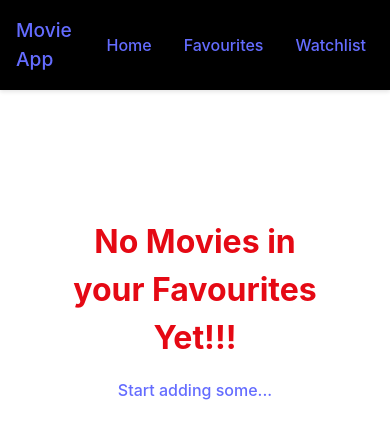
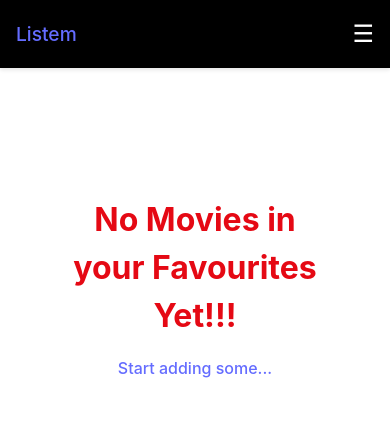
Before and after one commit to Krishnalikescoding/react-movie-finder, a React (Vite) app: page /Favourites in a window 390 px wide. Shown: the top 438 px of the page. Built offline with nearby package versions, Linux system fonts and the light colour scheme.

Commit message:
add burger menu

```diff
--- a/src/components/NavBar.jsx
+++ b/src/components/NavBar.jsx
@@ -1,20 +1,29 @@
 import { Link } from "react-router-dom";
 import "../css/NavBar.css";
+import { useState } from "react";
 
 function NavBar() {
+  const [menuOpen, setMenuOpen] = useState(false);
+
   return (
     <nav className="navbar">
       <div className="navbar-brand">
-        <Link to="/">Movie App</Link>
+        <Link to="/">Listem</Link>
       </div>
-      <div className="navbar-links">
-        <Link to="/" className="nav-link">
+      <div
+        className="menu-icon"
+        onClick={() => setMenuOpen(!menuOpen)}
+      >
+        {menuOpen ? "✕" : "☰"}
+      </div>
+      <div className={`navbar-links ${menuOpen ? "active" : ""}`}>
+        <Link to="/" className="nav-link" onClick={() => setMenuOpen(false)}>
           Home
         </Link>
-        <Link to="/Favourites" className="nav-link">
+        <Link to="/Favourites" className="nav-link" onClick={() => setMenuOpen(false)}>
           Favourites
         </Link>
-        <Link to="/Watchlist" className="nav-link">
+        <Link to="/Watchlist" className="nav-link" onClick={() => setMenuOpen(false)}>
           Watchlist
         </Link>
       </div>
@@ -22,4 +31,4 @@ function NavBar() {
   );
 }
 
-export default NavBar
+export default NavBar;
--- a/src/css/NavBar.css
+++ b/src/css/NavBar.css
@@ -28,6 +28,13 @@
   background-color: rgba(255, 255, 255, 0.1);
 }
 
+.menu-icon {
+  display: none;        /* hidden on desktop */
+  font-size: 1.5rem;
+  cursor: pointer;
+  color: white;
+}
+
 @media (max-width: 768px) {
   .navbar {
     padding: 1rem;
@@ -37,11 +44,33 @@
     font-size: 1.2rem;
   }
 
+  .menu-icon {
+    display: block;
+  }
+
   .navbar-links {
-    gap: 1rem;
+    position: fixed;
+    width: 100%;
+    height: 100vh;
+    background: #141414e8;
+
+    top: 57px;
+    left: -100%;
+    flex-direction: column;
+    align-items: center;
+    justify-content: center;
+    gap: 2rem;
+    transition: left 0.3s ease;
+    z-index: 999;
+  }
+
+  .navbar-links.active {
+    left: 0;
   }
 
   .nav-link {
+    font-size: 1.5rem;
     padding: 0.5rem;
+    display: block;
   }
 }
```
